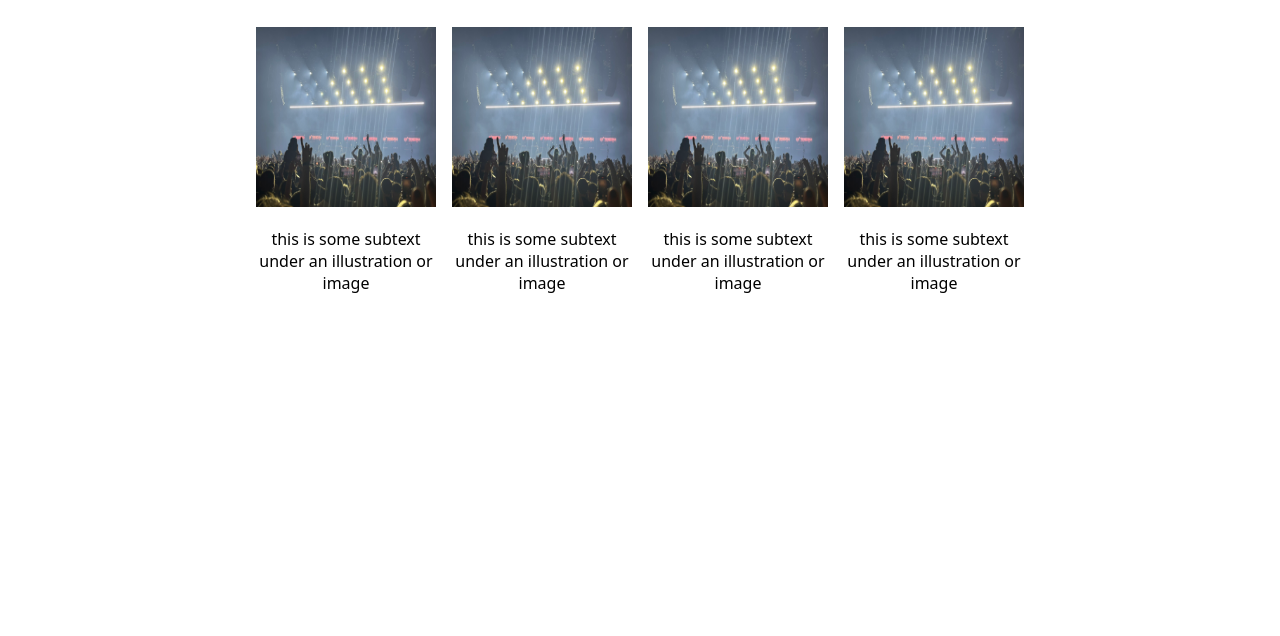
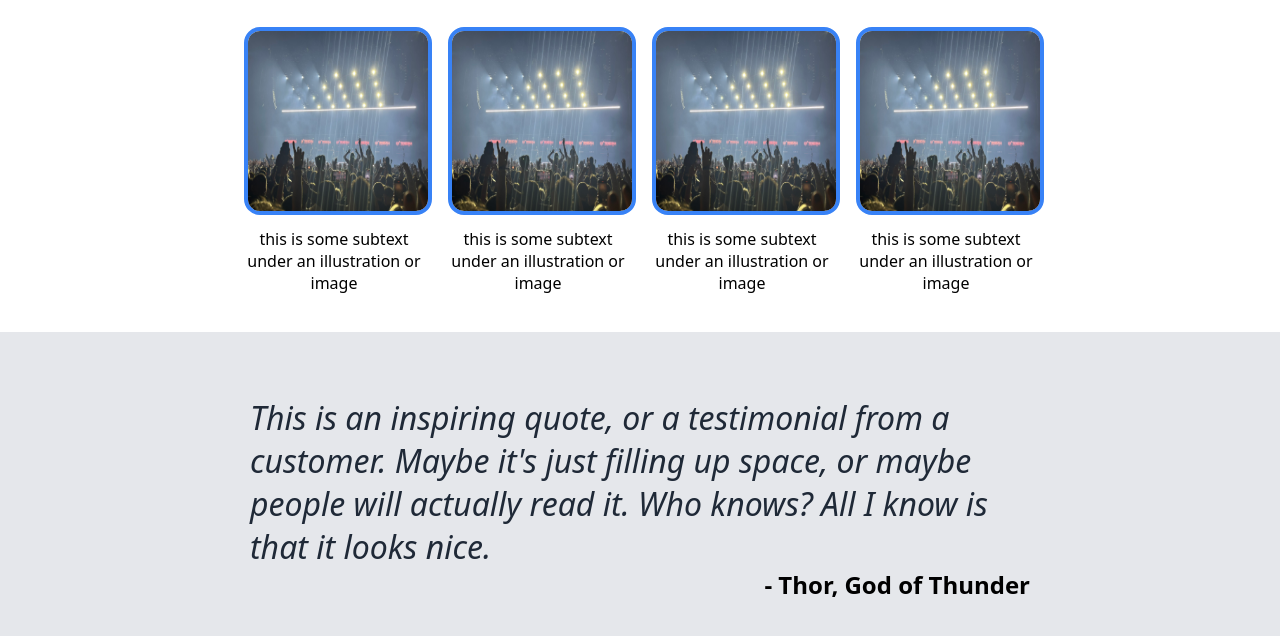
Before and after one commit to aggosling/practice-website, a plain HTML site: page index.html in a window 1280 px wide. Shown: the part 554-1190 px from the top of the page. Before the commit the page ends 872 px from the top, so only its background shows below. Drawn offline with Linux system fonts and the light colour scheme.

Commit message:
Add quote section.
Add HTML and CSS for quote section. Update CSS for image card images.

```diff
--- a/index.html
+++ b/index.html
@@ -30,21 +30,29 @@
         <h2 class="info-title">Some random information.</h2>
         <div class="info-cards">
             <div class="card">
-                <img src="images/concert.jpeg" height="180" width="180">
+                <img class="card-image" src="images/concert.jpeg" height="180" width="180">
                 <p class="card-text">this is some subtext under an illustration or image</p>
             </div>
             <div class="card">
-                <img src="images/concert.jpeg" height="180" width="180">
+                <img class="card-image" src="images/concert.jpeg" height="180" width="180">
                 <p class="card-text">this is some subtext under an illustration or image</p>
             </div>
             <div class="card">
-                <img src="images/concert.jpeg" height="180" width="180">
+                <img class="card-image" src="images/concert.jpeg" height="180" width="180">
                 <p class="card-text">this is some subtext under an illustration or image</p>
             </div>
             <div class="card">
-                <img src="images/concert.jpeg" height="180" width="180">
+                <img class="card-image" src="images/concert.jpeg" height="180" width="180">
                 <p class="card-text">this is some subtext under an illustration or image</p>
             </div>
+        </div>
+    </div>
+    <div class="quote-container">
+        <div class="quote">
+            <p class="quote-text"><i>This is an inspiring quote, or a testimonial from a customer. Maybe it's just filling
+                up
+                space, or maybe people will actually read it. Who knows? All I know is that it looks nice.</i></p>
+            <div class="quoter">- Thor, God of Thunder</div>
         </div>
     </div>
 </body>
--- a/styles.css
+++ b/styles.css
@@ -71,6 +71,7 @@ body {
     align-items: center;
     padding: 8px 64px;
     text-align: center;
+    margin-bottom: 30px;
 }
 
 .info-title {
@@ -83,10 +84,46 @@ body {
     display: flex;
     flex-flow: row wrap;
     justify-content: center;
-    gap: 16px;
+    gap: 24px;
 }
 
 .card {
     width: 180px;
     text-align: center;
 }
+
+.card-image {
+    border-radius: 16px;
+    border: 4px solid #3882F6;
+    margin-bottom: 8px;
+}
+
+.card-text {
+    margin: 0;
+}
+
+.quote-container {
+    display: flex;
+    flex-direction: column;
+    justify-content: center;
+    align-items: center;
+    padding: 64px;
+    background-color: #E5E7EB;
+}
+
+.quote {
+    max-width: 780px;
+}
+
+.quote-text {
+    margin: 0;
+    font-size: 32px;
+    font-weight: 300;
+    color: #1F2937;
+}
+
+.quoter {
+   text-align: end;
+   font-weight: 900;
+   font-size: 24px;
+}
```
